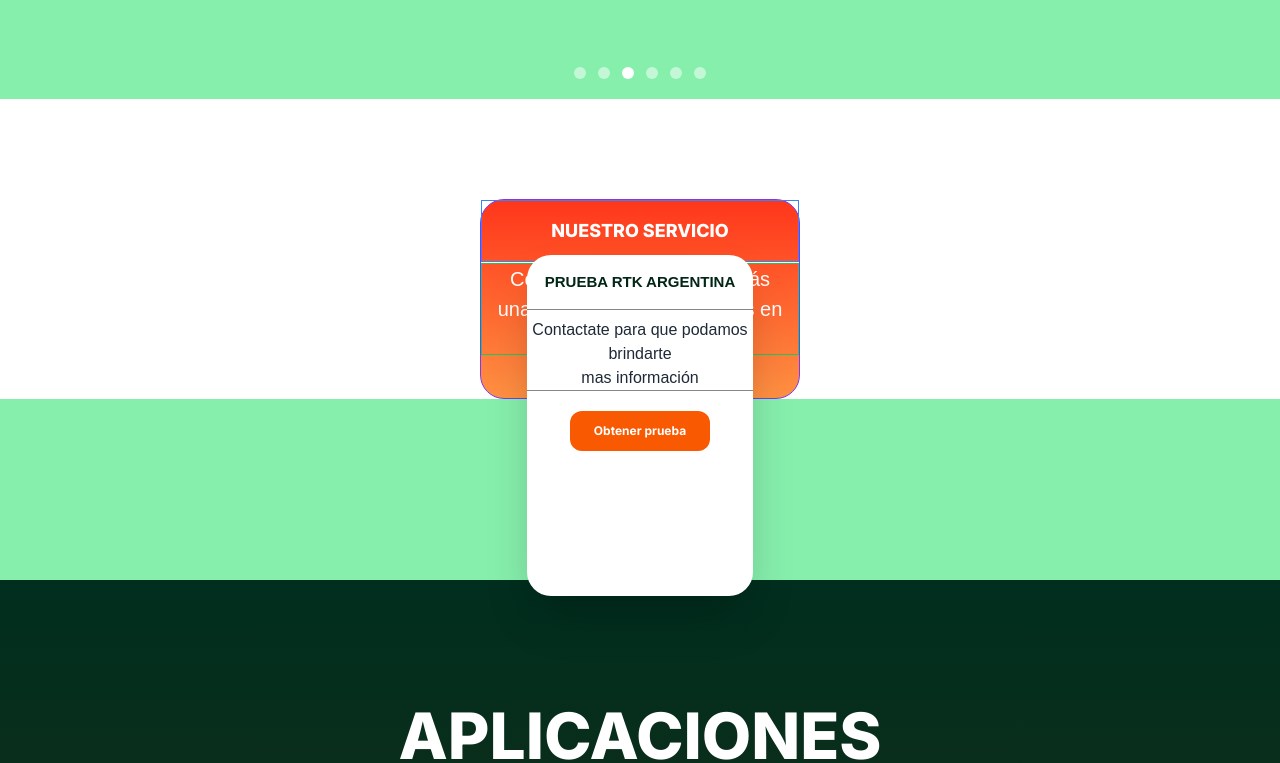
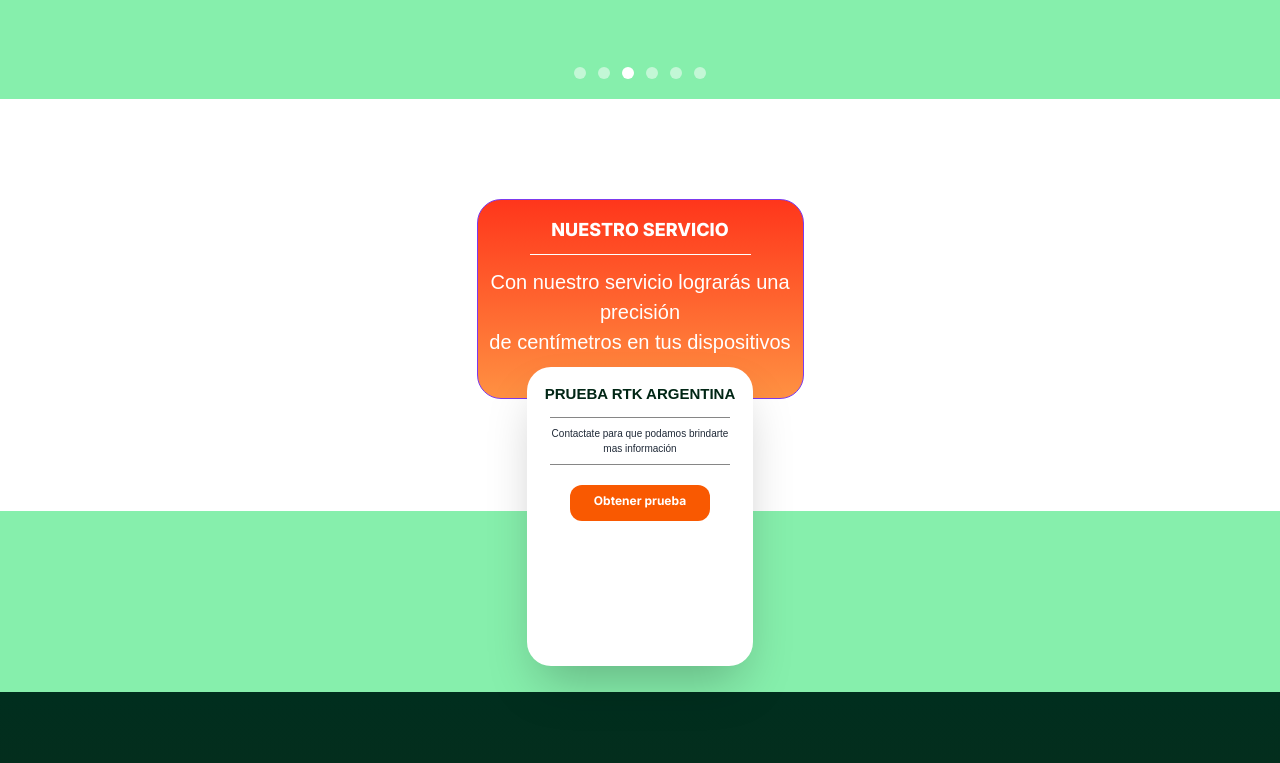
Before and after one commit to Anibal-Quiroz-P5/rtk-argentina-003, a Next.js app: page / in a window 1280 px wide. Shown: the part 757-1520 px from the top of the page. Built offline with nearby package versions, Linux system fonts and the light colour scheme.

Commit message:
fix cell  screen

```diff
--- a/src/app/components/Features.tsx
+++ b/src/app/components/Features.tsx
@@ -306,7 +306,7 @@ const Features = () => {
               alt="feature 1 image"
               className="pt-[24px] sm:hidden"
             />
-            <p className="py-[24px] px-12 text-[#36485C] font-inter font-regular 2xl:text-[12px] 2xl:leading-[18px]">
+            <p className="py-[24px] px-12 pl-8 pr-8 text-[#36485C] font-inter font-regular 2xl:text-[12px] 2xl:leading-[18px]">
               El sistema RTK se utiliza en agrimensura para mejorar la
               eficiencia y calidad de los trabajos permitiendo a los
               profesionales del campo a obtener datos geoespaciales con una
--- a/src/app/components/Hero.tsx
+++ b/src/app/components/Hero.tsx
@@ -137,9 +137,11 @@ import Link from "next/link";
 
 const Hero = () => {
   return (
-    <div id="servicio" className="   flex flex-col  items-center pt-4 lg:pt-10 pb-[30px] lg:pb-[181px]  sm:bg-red-300 md:bg-purple-300 lg:bg-orange-300 xl:bg-green-300 2xl:bg-blue-300  4xl:bg-yellow-300" >
+    <div
+      id="servicio"
+      className="   flex flex-col  items-center pt-4 lg:pt-10 pb-[30px] lg:pb-[181px]  sm:bg-red-300 md:bg-purple-300 lg:bg-orange-300 xl:bg-green-300 2xl:bg-blue-300  4xl:bg-yellow-300"
+    >
       <div className=" lg:pb-[30px] lg:pt-[30px] 2xl:pt-[10px] 2xl:pb-[30px]">
-
         <h1 className=" font-monserrat text-center text-[30px] leading-[40px] font-extrabold text-[#172026] lg:text-[60px] lg:leading-[72px] ">
           RTK ARGENTINA
           <br />
@@ -148,16 +150,13 @@ const Hero = () => {
         <h1 className=" text-center  font-rubik font-semibold text-[20px] pb-0 lg:pt-[28px]  2xl:pt-[0px]">
           Despliega tus alas hacia un futuro preciso...
         </h1>
-
       </div>
 
       {/* <div className="pt-[86px] lg:pt-[30px] lg:pb-[162px]  2xl:pt-[0px]">
           <Carousel className="h-56   sm:h-[400px] xl:w-[810px] xl:h-[540px] 2xl:w-[1136px] 2xl:h-[476px] "> */}
 
-
-          <div className=" lg:pt-[30px]   2xl:pt-[0px]">
-          <Carousel className="w-[335px] h-[300px]   sm:w-[400px]   sm:h-[400px] xl:w-[810px] xl:h-[540px] 2xl:w-[1136px] 2xl:h-[476px] ">
-
+      <div className=" lg:pt-[30px]   2xl:pt-[0px]  ">
+        <Carousel className="pl-0 pr-0  w-[386px] h-[300px]   sm:w-[400px]   sm:h-[400px] xl:w-[810px] xl:h-[540px] 2xl:w-[1136px] 2xl:h-[476px] ">
           <Image src={Tablero} alt="..." />
           <Image src={carousel2} alt="..." />
           <Image src={carousel3} alt="..." />
@@ -172,8 +171,6 @@ const Hero = () => {
             <Image src={carousel3} alt="..." />
             <Image src={carousel3} alt="..." /> */}
 
-
-
           {/* <div className="w-3/4 h-auto">
                     <Image
                       src={carousel3}
@@ -182,10 +179,7 @@ const Hero = () => {
                       layout="responsive"
                     /> */}
 
-
-
           {/* </div> */}
-
         </Carousel>
       </div>
       {/* </div> */}
@@ -211,7 +205,6 @@ const Hero = () => {
       {/* ------------------------------------------------------------------------------------------------------------ */}
       {/* ------------------------------------------------------------ */}
       {/* ------------------------------------------------------------------------------------------------------------ */}
-
 
       {/* ------------------------------------------------------------------------------------------------------------ */}
       {/* ---  NO BORRAR  FONDO CELESTE Y OBTENÉ SERVICIO  ANCHO Y CON LA CARD BLANCA SEPARADA  --- */}
@@ -269,49 +262,47 @@ const Hero = () => {
       {/* ------------------------------------------------------------------------------------------------------------ */}
 
       {/* <div className="flex flex-col items-center   lg:h-[600px] bg-[#FFFFFF]  lg:w-[825px] 2xl:w-[898px] pt-[30px] lg:pt-[0px]  "> */}
-      <div className="flex flex-col items-center justify-center w-full   bg-[#FFFFFF]   pt-[0px]  xl:pt-[100px] ">
-        <div className=" flex flex-col w-[320px] h-[200px] 2xl:w-[58%]  2xl:h-[296px]  bg-gradient-to-b from-custom-orange-end to-custom-orange-start  rounded-3xl lg:rounded-3xl border border-violet-600">
-          <h3 className="font-monserrat  text-center text-[18px] pt-[10px] leading-[40px] font-extrabold text-[#FFFFFF] 2xl:text-[38px] 2xl:pt-[58px] pb-[10px] border border-blue-500">
+      <div className="flex flex-col items-center justify-center w-full pb-28  bg-[#FFFFFF]   pt-[0px]  xl:pt-[100px] ">
+        <div className=" flex flex-col w-[327px] h-[200px] 2xl:w-[58%]  2xl:h-[296px]  bg-gradient-to-b from-custom-orange-end to-custom-orange-start  rounded-3xl lg:rounded-3xl border border-violet-600">
+          <h3 className="font-monserrat  text-center text-[18px] pt-[10px] leading-[40px] font-extrabold text-[#FFFFFF] 2xl:text-[38px] 2xl:pt-[58px] pb-[4px] ">
             NUESTRO SERVICIO
           </h3>
-          <hr className="border-t-1 border-white 2xl:pt-8 2xl:mx-64" />
-          <h5 className="font-rubik 2xl:font-bold pl-[10px] pr-[10px] 2xl:text-[15px] text-[#FFFFFF] text-center lg:text-[20px] border border-green-500">
-            Con nuestro servicio lograrás una precisión de centímetros en tus
-            dispositivos
+          <hr className="border-t-1 border-white 2xl:pt-0 2xl:mx-64 pb-3 2xl:pb-0 2xl:my-5 mx-[52px]" />
+          <h5 className="font-rubik 2xl:font-bold pl-[10px] pr-[10px] 2xl:text-[15px] text-[#FFFFFF] text-center text-[13px] lg:text-[20px] ">
+            Con nuestro servicio lograrás una precisión
+            <br />
+            de centímetros en tus dispositivos
             {/* <div className="text-center pb-[40px]">en tus dispositivos.</div> */}
           </h5>
-        <div>
+          <div></div>
 
+          <Link href="#contacto" className="flex items-center justify-center ">
+            <div className="flex flex-col items-center justify-center  w-[226px] 2xl:w-1/2 2xl:h-[240px] bg-white  -mt-[-10px]  pb-2 2xl:-mt-[-23px] lg:pb-[137px] shadow-2xl rounded-3xl overflow-hidden ">
+              <div className="py-4 pb-3   font-rubik font-semibold text-[15px] uppercase  text-[#012615] 2xl:mt-[100px] ">
+                PRUEBA RTK ARGENTINA
               </div>
 
-        <Link href="#contacto" className="flex items-center justify-center" >
-          <div className="flex flex-col items-center justify-center  w-[226px] 2xl:w-1/2 2xl:h-[240px] bg-white  -mt-[100px] 2xl:-mt-[-15px] lg:pb-[137px] shadow-2xl rounded-3xl overflow-hidden ">
-            <div className="py-4    font-rubik font-semibold text-[15px] uppercase  text-[#012615] 2xl:mt-[140px] ">
-              PRUEBA RTK ARGENTINA
-            </div>
-            <hr className="border-t-0 border border-[#868686] w-[260px] 2xl:w-4/5" />
+              <hr className="border-t-0 border border-[#868686] w-[180px] 2xl:w-4/5 " />
 
               <div className="flex flex-col items-center justify-between py-2 px-3 bg-white ">
-
-                <h1 className="text-gray-800 font-rubik font-regular 2xl:pb-[10px] 2xl:pt-[2px] text-center ">
+                <h1 className="text-gray-800 font-rubik font-regular text-[10px] 2xl:text-[15px] pb-2 2xl:pb-[10px] 2xl:pt-[2px] text-center ">
                   Contactate para que podamos brindarte
                   <br />
                   mas información
                 </h1>
 
+                <div className="">
+                  <hr className="border-t-0 border border-[#868686] w-[180px] 2xl:w-[355px] " />
+                </div>
 
-              <hr className="border-t-0 border border-[#868686] w-[260px] 2xl:w-[355px]" />
-
-              <div className="pt-[20px]">
-                <button className=" bg-[#F95901]  px-6 py-3   rounded-xl  hover:bg-[#f7793f] ">
-
+                <div className="pt-[20px]  ">
+                  <button className=" bg-[#F95901]  px-6 py-3 pt-2   rounded-xl  hover:bg-[#f7793f]  ">
                     <span className="  font-bold font-inter text-xs text-white lg:block">
                       Obtener prueba
                     </span>
                   </button>
                 </div>
               </div>
-
             </div>
           </Link>
         </div>
```
Lines whose indentation alone changed are shown as unchanged.
